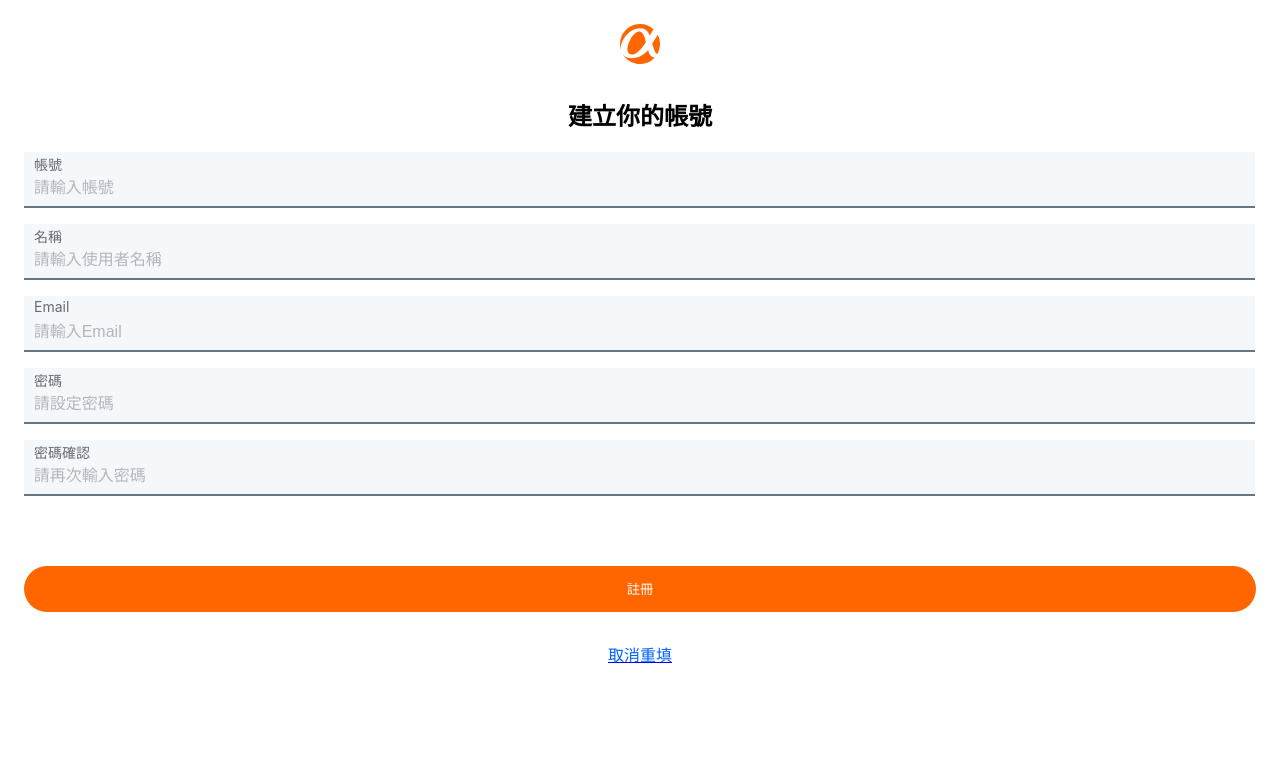
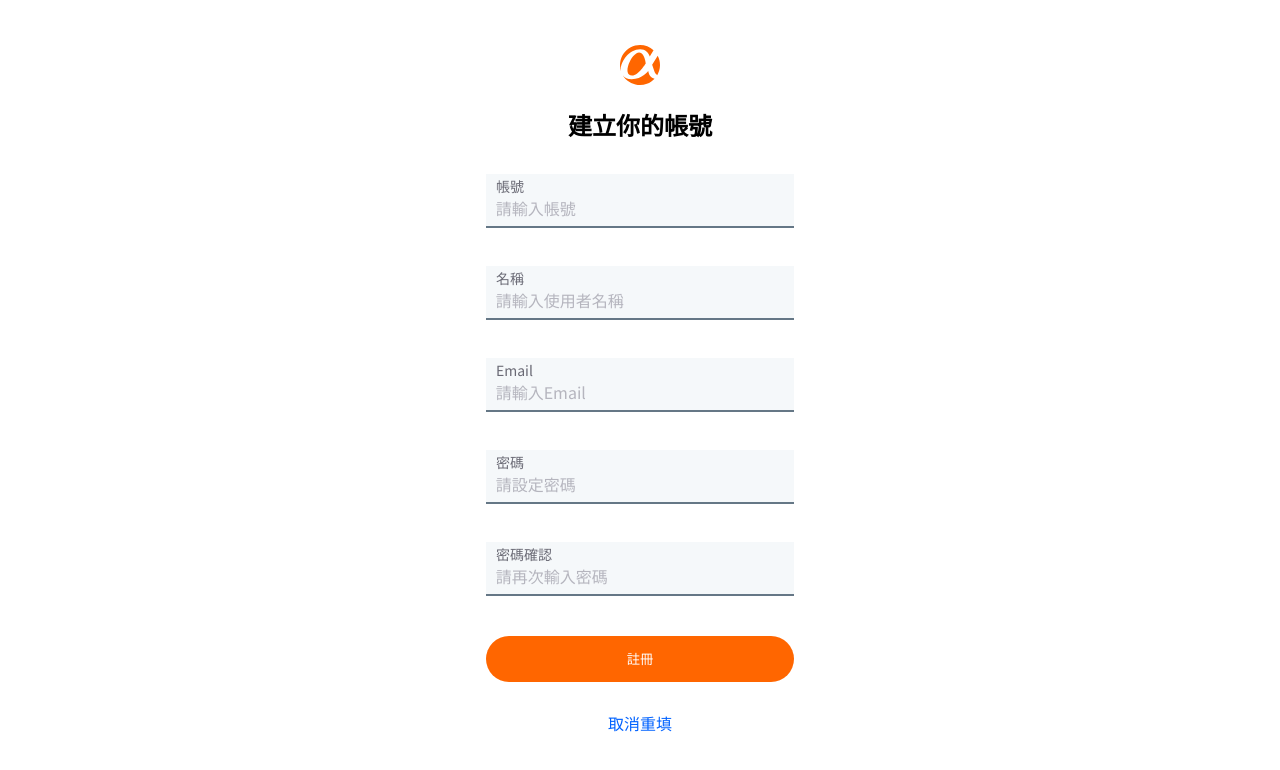
Before and after one commit to Tim0124/simple-twitter, a React (Create React App) app: page / in a window 1280 px wide. Shown: the top 770 px of the page. Built offline with nearby package versions, Linux system fonts and the light colour scheme.

Commit message:
update Input UI component

```diff
--- a/src/App.css
+++ /dev/null
@@ -1,38 +0,0 @@
-.App {
-  text-align: center;
-}
-
-.App-logo {
-  height: 40vmin;
-  pointer-events: none;
-}
-
-@media (prefers-reduced-motion: no-preference) {
-  .App-logo {
-    animation: App-logo-spin infinite 20s linear;
-  }
-}
-
-.App-header {
-  background-color: #282c34;
-  min-height: 100vh;
-  display: flex;
-  flex-direction: column;
-  align-items: center;
-  justify-content: center;
-  font-size: calc(10px + 2vmin);
-  color: white;
-}
-
-.App-link {
-  color: #61dafb;
-}
-
-@keyframes App-logo-spin {
-  from {
-    transform: rotate(0deg);
-  }
-  to {
-    transform: rotate(360deg);
-  }
-}
--- a/src/App.jsx
+++ b/src/App.jsx
@@ -1,7 +1,7 @@
 
 import Register from './components/register/RegisterForm'
 import { BrowserRouter } from 'react-router-dom'
-import './App.css';
+import './App.scss';
 
 
 function App() {
--- a/src/UIcomponents/input/Input.scss
+++ b/src/UIcomponents/input/Input.scss
@@ -2,21 +2,24 @@ input {
   border: none;
   border-bottom: 2px solid #657786;
   width: 100%;
-  height: 26px;
+  height: 54px;
   margin: 0 0 16px 0;
-  background-color: #f5f8fa;
+  background-color: #F5F8FA;
   outline: medium;
-  padding: 24px 9.69px 4px 9.69px;
+  padding: 24px 9.69px 2px 9.69px;
 }
 
 input:focus,
 :hover {
-  border-color:#50B5FF
+  border-color: #50B5FF
 }
+
 label {
   position: relative;
+
   .inputTitle {
-    position: absolute;
+    position: relative;
+    top: 23px;
     left: 10px;
     padding-top: 2px;
     font-size: 14px;
--- a/src/components/register/RegisterForm.jsx
+++ b/src/components/register/RegisterForm.jsx
@@ -6,8 +6,10 @@ import { Link } from 'react-router-dom'
 export default function Register() {
   return (
     <section className='register'>
-      <Logo />
-      <h1>建立你的帳號</h1>
+      <div className='logo'>
+        <Logo />
+      </div>
+      <h1 className='registerTitle'>建立你的帳號</h1>
       <form>
         <div className='inputGroup'>
           <Input
--- a/src/components/register/RegisterForm.scss
+++ b/src/components/register/RegisterForm.scss
@@ -1,16 +1,23 @@
 .register {
-  padding: 24px;
+  padding: 0 24px;
+  margin-top: 45px;
 }
 
-h1{
+.logo {
+  display: flex;
+  align-items: center;
+  justify-content: center;
+}
+
+.registerTitle{
   color: #000000;
   padding: 0 24px 0 24px;
   margin-top: 29px;
+  text-align: center;
 }
 
 .inputGroup {
-  margin: 16px 0 40px 0;
-  padding-right: 20px;
+  margin: 16px 0 24px 0;
 }
 
 .buttonGroup {
@@ -26,9 +33,18 @@ h1{
   border-radius: 50px;
   height: 46px;
   padding: 8px 24px;
-  margin: 14px 0;
 }
 
 .cancelLink {
   color: #0062ff;
+  text-align: center;
+  margin-top: 30px;
 }
+
+@media screen and (min-width: 991px) {
+  .register {
+    width: 356px;
+    padding: 0 24px;
+    margin: 45px auto;
+  }
+}
--- a/src/index.css
+++ /dev/null
@@ -1,13 +0,0 @@
-body {
-  margin: 0;
-  font-family: -apple-system, BlinkMacSystemFont, 'Segoe UI', 'Roboto', 'Oxygen',
-    'Ubuntu', 'Cantarell', 'Fira Sans', 'Droid Sans', 'Helvetica Neue',
-    sans-serif;
-  -webkit-font-smoothing: antialiased;
-  -moz-osx-font-smoothing: grayscale;
-}
-
-code {
-  font-family: source-code-pro, Menlo, Monaco, Consolas, 'Courier New',
-    monospace;
-}
--- a/src/index.js
+++ b/src/index.js
@@ -1,6 +1,6 @@
 import React from 'react';
 import ReactDOM from 'react-dom/client';
-import './index.css';
+import './index.scss';
 import App from './App';
 import reportWebVitals from './reportWebVitals';
 
```
